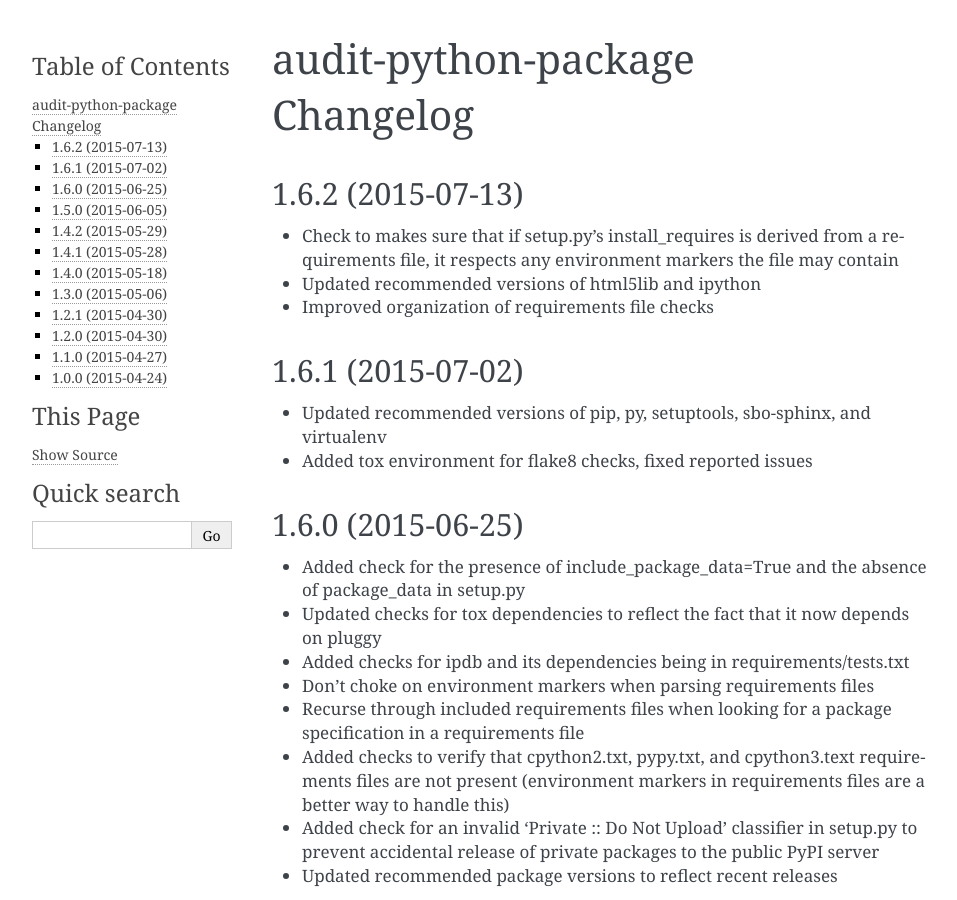
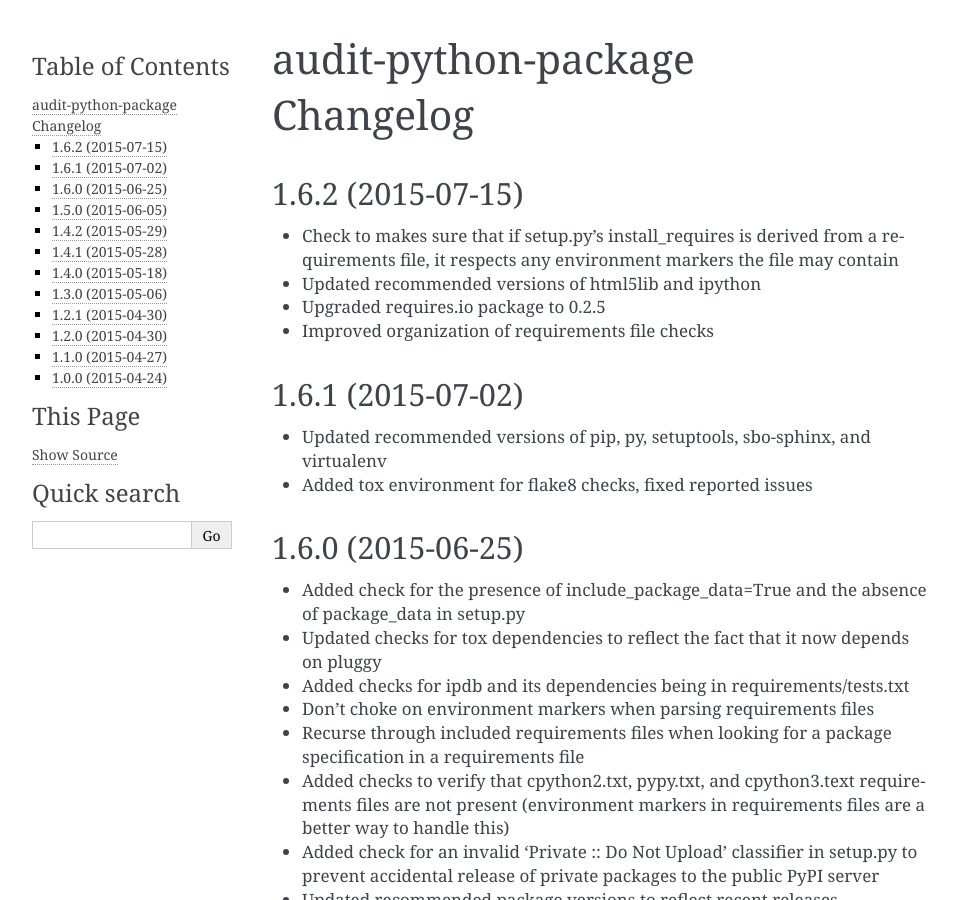
Before and after one commit to oreillymedia/audit-python-package, a Sphinx documentation site: the page built from docs/CHANGELOG.rst, in a window 1280 px wide and 900 px high. Shown: the whole window, without its empty margins (148-1105 px from the left). Built offline with Sphinx 7.4.7, drawn with Linux system fonts in a browser that asks for light colours; pages that are not in the unit, such as notebooks, are missing from menus; the version number is read from the project's files by our own code.

Commit message:
FR-192 | More dependency version updates

```diff
--- a/docs/CHANGELOG.rst
+++ b/docs/CHANGELOG.rst
@@ -1,11 +1,12 @@
 audit-python-package Changelog
 ==============================
 
-1.6.2 (2015-07-13)
+1.6.2 (2015-07-15)
 ------------------
 * Check to makes sure that if setup.py's install_requires is derived from a
   requirements file, it respects any environment markers the file may contain
 * Updated recommended versions of html5lib and ipython
+* Upgraded requires.io package to 0.2.5
 * Improved organization of requirements file checks
 
 1.6.1 (2015-07-02)
--- a/setup.py
+++ b/setup.py
@@ -16,7 +16,7 @@
 install_requires = [
     'future',
     'pytest-cov',
-    'requires.io==0.2.4'
+    'requires.io==0.2.5'
 ]
 
 on_rtd = os.environ.get('READTHEDOCS', None) == 'True'
```
Also changed, not shown: 2 other files.
